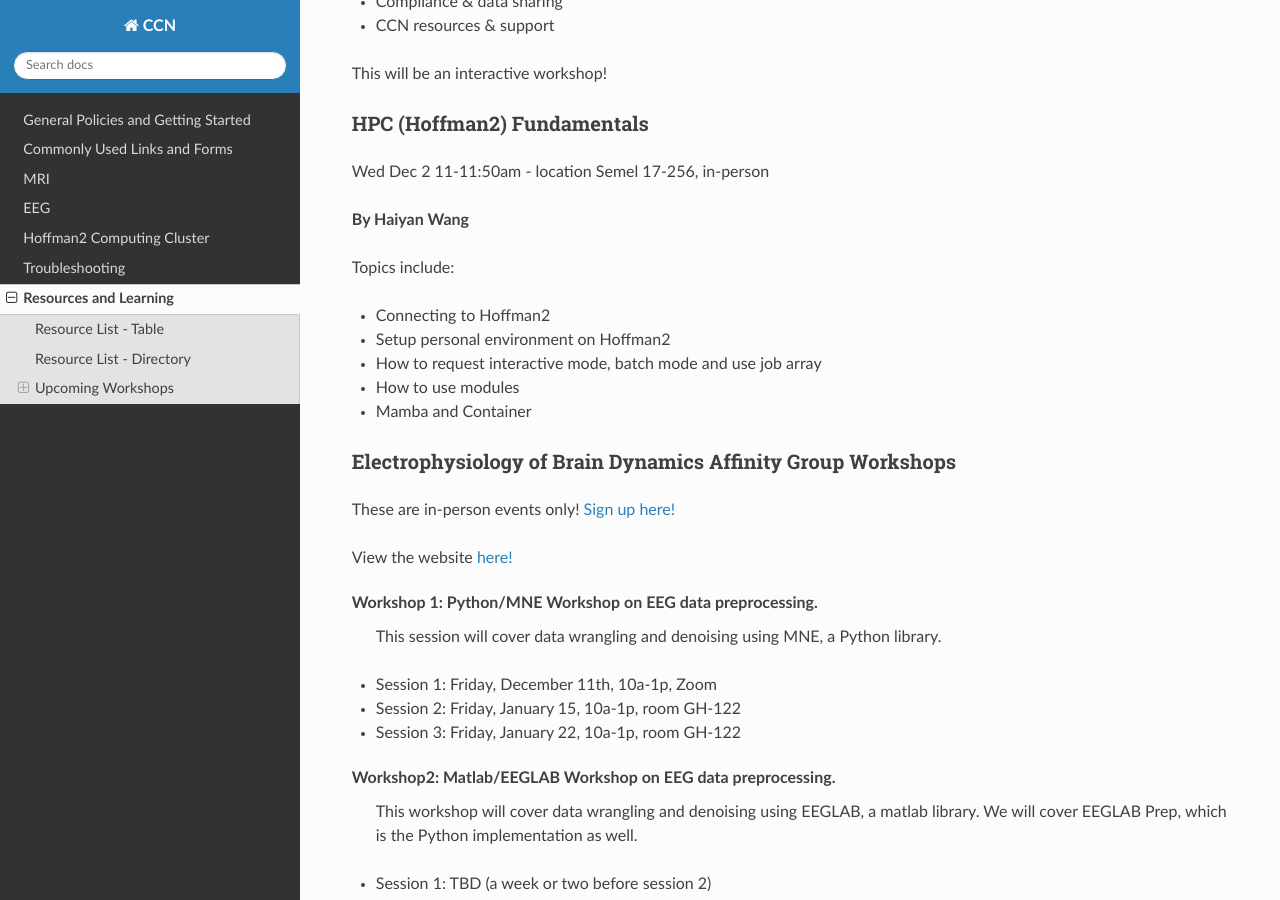
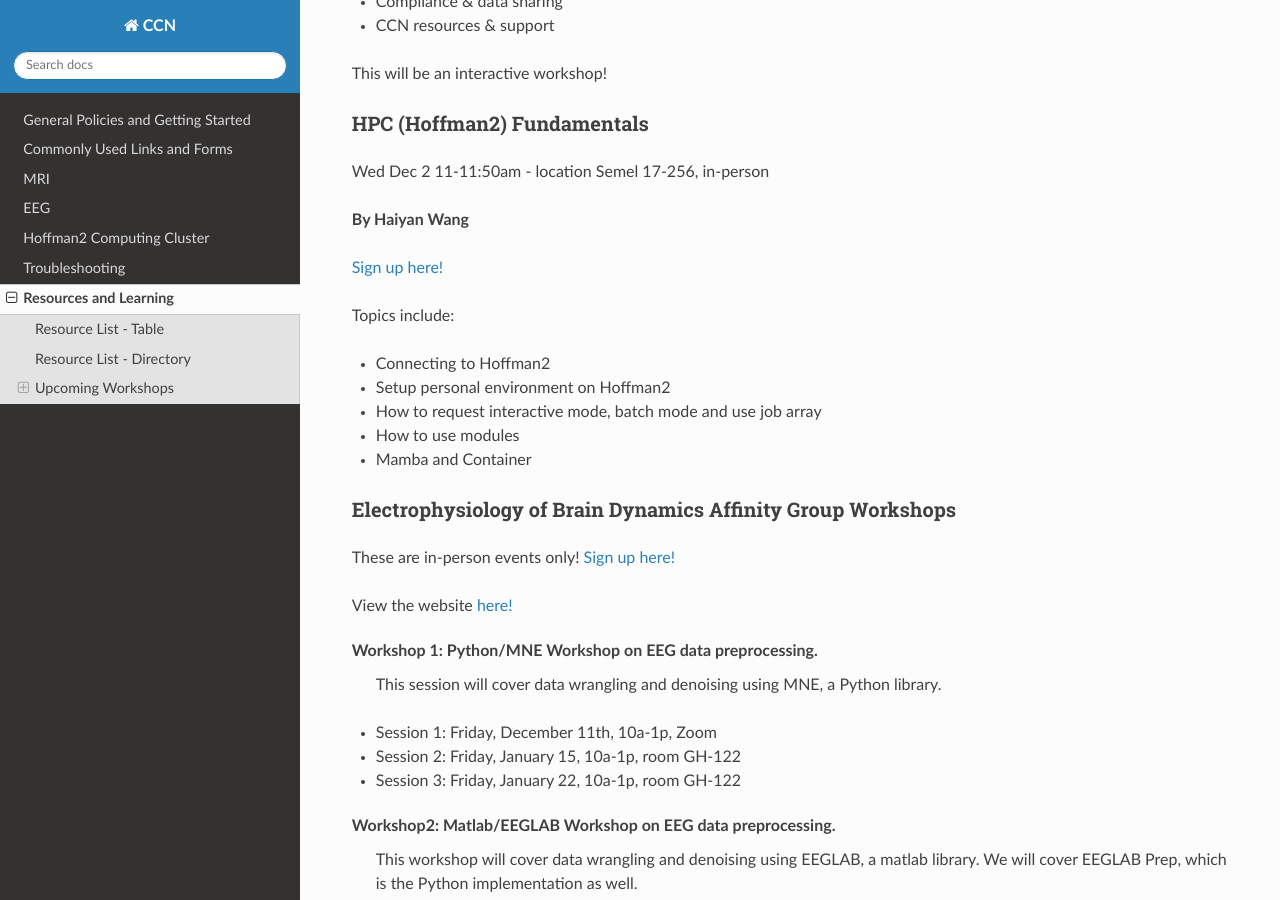
Before and after one commit to CCN-Support/CCN_Wiki, a Sphinx documentation site: the page built from docs/source/resources-and-learning.rst, in a window 1280 px wide and 900 px high, scrolled down 3339 px. Built offline with Sphinx 7.4.7 and the Read the Docs theme 3.1.0, drawn with Linux system fonts in a browser that asks for light colours.

Commit message:
Update resources-and-learning.rst with seminar details
Added sign-up link and topics for the seminar.

```diff
--- a/docs/source/resources-and-learning.rst
+++ b/docs/source/resources-and-learning.rst
@@ -94,6 +94,8 @@
 
 **By Haiyan Wang**
 
+`Sign up here! <https://docs.google.com/forms/d/e/1FAIpQLSd-ZHFl-mRyuw0tk9gBuFg88tA-5DMhIMiPSW96ju08rPWjsg/viewform?usp=publish-editor>`_
+
 Topics include:
 
 - Connecting to Hoffman2
```
